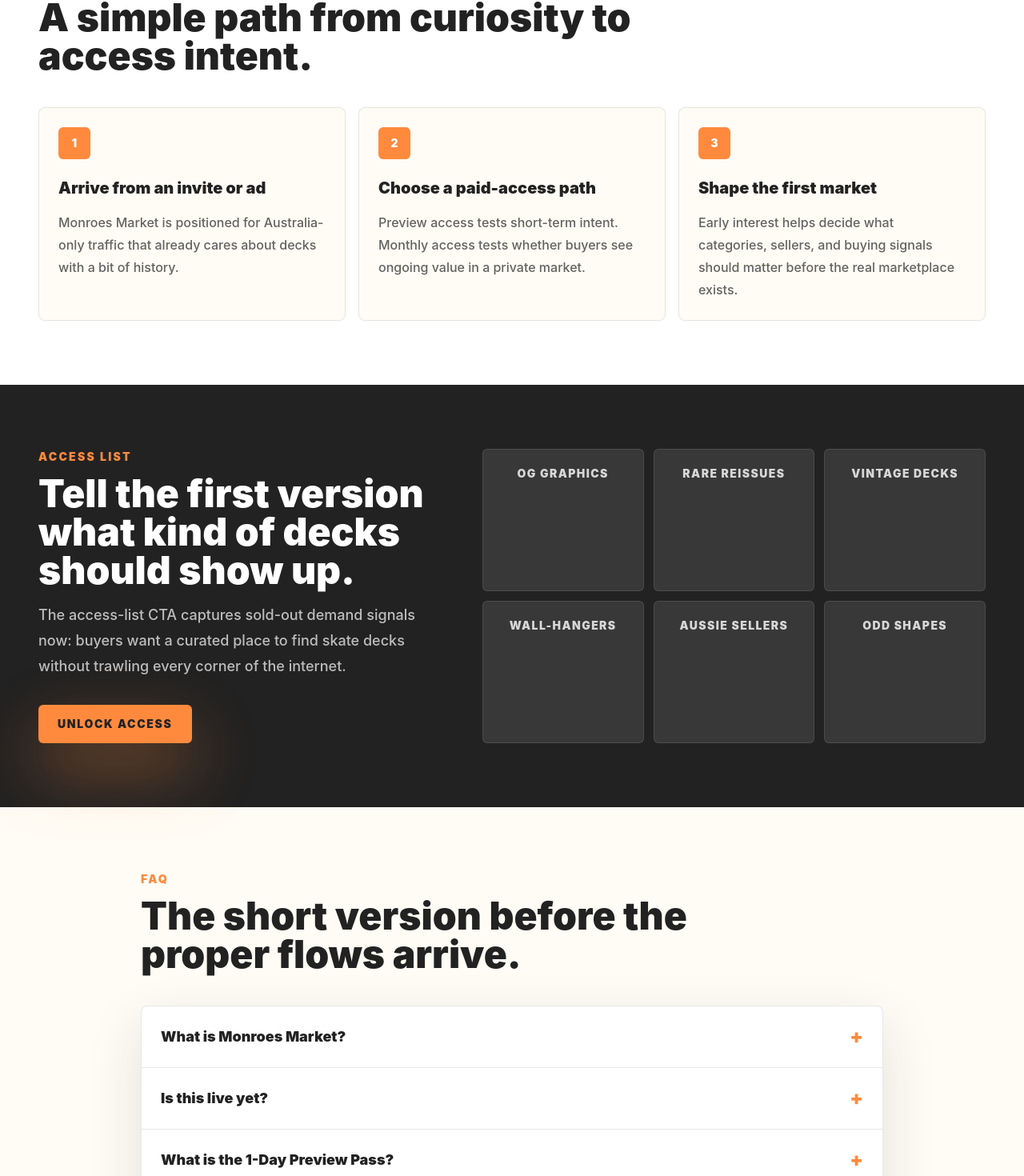
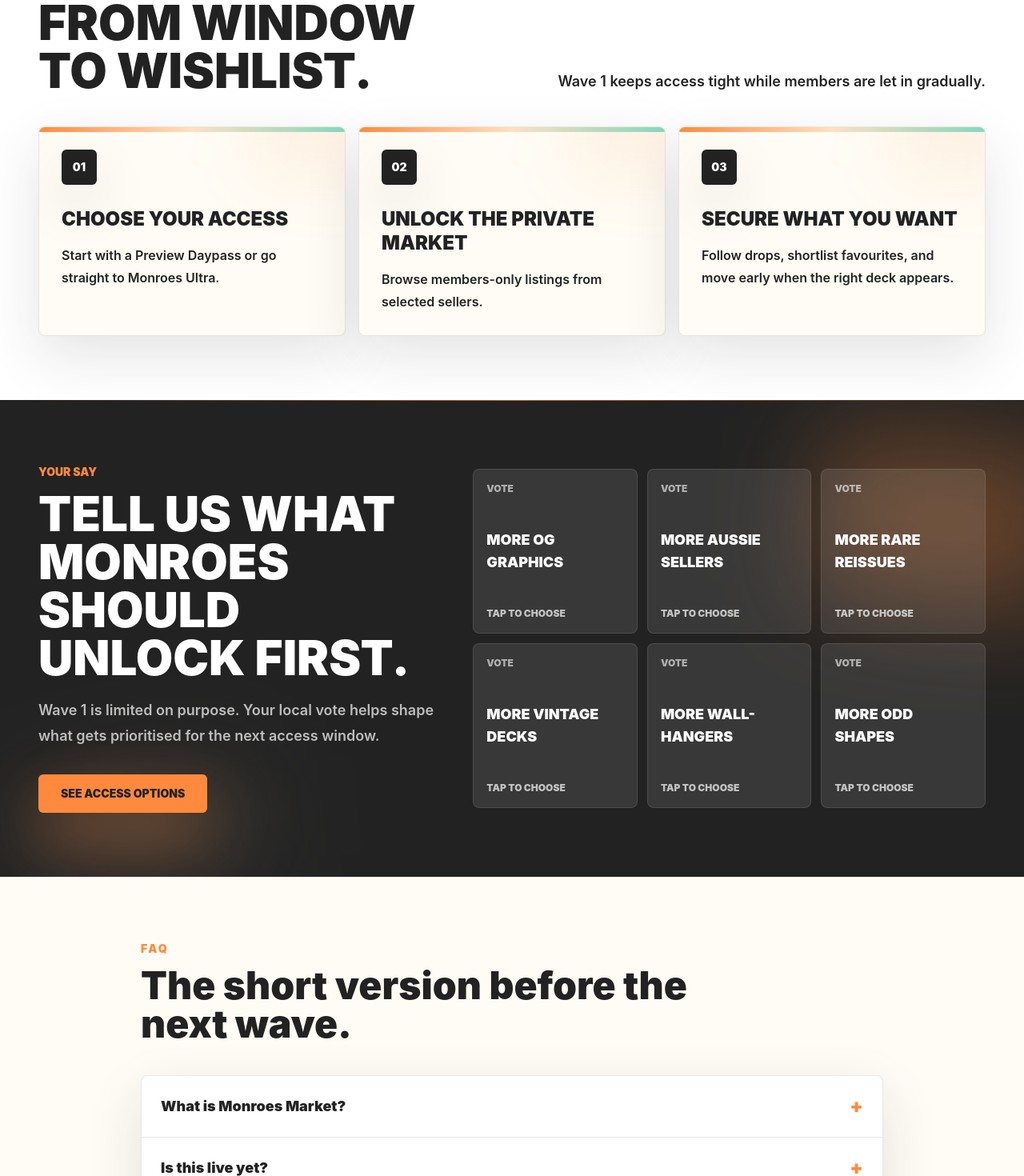
Before and after one commit to mlrspete/raphs, a Next.js app: page / in a window 1280 px wide. Shown: the part 1992-3462 px from the top of the page at 80% size. Built offline with nearby package versions, Linux system fonts and the light colour scheme; no server answers.

Commit message:
website improvements 3

```diff
--- a/components/marketing/FAQ.tsx
+++ b/components/marketing/FAQ.tsx
@@ -4,30 +4,31 @@
 const faqs = [
   {
     question: `What is ${site.name}?`,
-    answer: `${site.name} is a V0 demand-validation site for a future private marketplace focused on OG, rare, vintage, and interesting skateboard decks.`,
+    answer: `${site.name} is a private access marketplace concept for OG, rare, vintage, and interesting skateboard decks in Australia.`,
   },
   {
     question: "Is this live yet?",
     answer:
-      "This page is testing buyer interest and the paid-access model before marketplace features, payments, inventory, and seller tools are added.",
+      "Wave 1 is an early preview. The full marketplace, payments, checkout, and seller tools are not live yet.",
   },
   {
-    question: "What is the 1-Day Preview Pass?",
-    answer: `It is a $4.99 AUD access concept for people who want a quick look at the kind of private deck market ${site.name} is shaping.`,
+    question: "What is the Preview Daypass?",
+    answer:
+      "It is the one-day access option for people who want a quick peek at private listings before joining the full membership.",
   },
   {
-    question: "What is the Monthly Marketplace Pass?",
+    question: "What is Monroes Ultra?",
     answer:
-      "It is a $24.99 AUD/month concept for ongoing access to the future curated marketplace experience.",
+      "Monroes Ultra is the monthly membership concept for ongoing access to private listings, drops, and seller opportunities.",
   },
   {
     question: "Is this Australia only?",
-    answer: `Yes. ${site.name} is positioned around Australian buyers, sellers, pricing, and shipping expectations.`,
+    answer: `Yes. ${site.name} is focused on Australian buyers, sellers, pricing, and shipping expectations for this early wave.`,
   },
   {
     question: "Can I sell decks later?",
     answer:
-      "That is part of the future marketplace direction. Seller interest will help shape what comes after the buyer-access test.",
+      "That is part of the direction. Selected sellers will be introduced gradually as the next access windows open.",
   },
 ];
 
@@ -38,7 +39,7 @@
         <div className="max-w-3xl">
           <p className="text-sm font-black uppercase tracking-[0.16em] text-orange">FAQ</p>
           <h2 className="mt-3 text-3xl font-black leading-tight text-ink sm:text-5xl">
-            The short version before the proper flows arrive.
+            The short version before the next wave.
           </h2>
         </div>
 
--- a/components/marketing/HowItWorks.tsx
+++ b/components/marketing/HowItWorks.tsx
@@ -1,17 +1,15 @@
-import { site } from "@/lib/site";
-
 const steps = [
   {
-    title: "Arrive from an invite or ad",
-    body: `${site.name} is positioned for Australia-only traffic that already cares about decks with a bit of history.`,
+    title: "Choose your access",
+    body: "Start with a Preview Daypass or go straight to Monroes Ultra.",
   },
   {
-    title: "Choose a paid-access path",
-    body: "Preview access tests short-term intent. Monthly access tests whether buyers see ongoing value in a private market.",
+    title: "Unlock the private market",
+    body: "Browse members-only listings from selected sellers.",
   },
   {
-    title: "Shape the first market",
-    body: "Early interest helps decide what categories, sellers, and buying signals should matter before the real marketplace exists.",
+    title: "Secure what you want",
+    body: "Follow drops, shortlist favourites, and move early when the right deck appears.",
   },
 ];
 
@@ -19,21 +17,33 @@
   return (
     <section className="bg-white py-16 sm:py-20">
       <div className="mx-auto max-w-7xl px-5 sm:px-8 lg:px-12">
-        <div className="max-w-3xl">
-          <p className="text-sm font-black uppercase tracking-[0.16em] text-orange">How it works</p>
-          <h2 className="mt-3 text-3xl font-black leading-tight text-ink sm:text-5xl">
-            A simple path from curiosity to access intent.
-          </h2>
+        <div className="grid gap-5 lg:grid-cols-[0.72fr_1fr] lg:items-end">
+          <div>
+            <p className="text-sm font-black uppercase text-orange">How it works</p>
+            <h2 className="mt-3 text-4xl font-black uppercase leading-none text-ink sm:text-6xl">
+              From window to wishlist.
+            </h2>
+          </div>
+          <p className="max-w-2xl text-lg font-semibold leading-8 text-ink/68 lg:justify-self-end">
+            Wave 1 keeps access tight while members are let in gradually.
+          </p>
         </div>
 
         <div className="mt-10 grid gap-4 md:grid-cols-3">
           {steps.map((step, index) => (
-            <article className="rounded-lg border border-ink/10 bg-cream p-6" key={step.title}>
-              <span className="inline-flex h-10 w-10 items-center justify-center rounded-md bg-orange text-sm font-black text-white">
-                {index + 1}
-              </span>
-              <h3 className="mt-6 text-xl font-black leading-tight text-ink">{step.title}</h3>
-              <p className="mt-4 text-base font-medium leading-7 text-ink/70">{step.body}</p>
+            <article
+              className="relative overflow-hidden rounded-lg border border-ink/10 bg-cream p-6 shadow-soft sm:p-7"
+              key={step.title}
+            >
+              <div className="absolute inset-x-0 top-0 h-1.5 bg-gradient-to-r from-orange via-peach to-mint" />
+              <div className="absolute -right-12 -top-12 h-28 w-40 rotate-6 rounded-lg bg-orange/10 blur-2xl" />
+              <div className="relative">
+                <span className="inline-flex h-11 w-11 items-center justify-center rounded-md bg-ink text-sm font-black text-white shadow-soft">
+                  0{index + 1}
+                </span>
+                <h3 className="mt-7 text-2xl font-black uppercase leading-tight text-ink">{step.title}</h3>
+                <p className="mt-4 text-base font-semibold leading-7 text-ink/68">{step.body}</p>
+              </div>
             </article>
           ))}
         </div>
--- a/components/marketing/PreferencePrompt.tsx
+++ b/components/marketing/PreferencePrompt.tsx
@@ -1,45 +1,100 @@
-import { AccessCTA } from "@/components/marketing/AccessCTA";
-import { site } from "@/lib/site";
+"use client";
 
-const preferences = ["OG graphics", "Rare reissues", "Vintage decks", "Wall-hangers", "Aussie sellers", "Odd shapes"];
+import { useEffect, useState } from "react";
+
+const voteStorageKey = "monroes-your-say-vote";
+const preferences = [
+  "More OG graphics",
+  "More Aussie sellers",
+  "More rare reissues",
+  "More vintage decks",
+  "More wall-hangers",
+  "More odd shapes",
+];
+
+function tileClassName(isSelected: boolean) {
+  return [
+    "relative flex aspect-square min-h-28 flex-col justify-between overflow-hidden rounded-lg border p-4 text-left transition",
+    "focus:outline-none focus:ring-4 focus:ring-orange/35",
+    isSelected
+      ? "border-orange bg-orange text-ink shadow-deck"
+      : "border-white/10 bg-white/10 text-white hover:-translate-y-1 hover:border-orange/70 hover:bg-white/20",
+  ].join(" ");
+}
 
 export function PreferencePrompt() {
+  const [selectedVote, setSelectedVote] = useState<string | null>(null);
+
+  useEffect(() => {
+    try {
+      const savedVote = window.localStorage.getItem(voteStorageKey);
+
+      if (savedVote && preferences.includes(savedVote)) {
+        setSelectedVote(savedVote);
+      }
+    } catch {
+      setSelectedVote(null);
+    }
+  }, []);
+
+  function submitVote(preference: string) {
+    setSelectedVote(preference);
+
+    try {
+      window.localStorage.setItem(voteStorageKey, preference);
+    } catch {
+      // localStorage can be unavailable in private or locked-down browsers.
+    }
+  }
+
   return (
-    <section className="bg-ink py-16 text-white sm:py-20" id="preferences">
-      <div className="mx-auto grid max-w-7xl gap-10 px-5 sm:px-8 lg:grid-cols-[0.9fr_1.1fr] lg:px-12">
+    <section className="relative overflow-hidden bg-ink py-16 text-white sm:py-20" id="preferences">
+      <div className="absolute inset-x-0 top-0 h-px bg-gradient-to-r from-transparent via-orange/70 to-transparent" />
+      <div className="absolute -right-16 top-12 h-52 w-80 rotate-6 rounded-lg bg-orange/30 blur-3xl" />
+      <div className="absolute bottom-0 left-10 h-32 w-72 -rotate-6 rounded-lg bg-peach/10 blur-3xl" />
+
+      <div className="relative mx-auto grid max-w-7xl gap-10 px-5 sm:px-8 lg:grid-cols-[0.88fr_1.12fr] lg:items-center lg:px-12">
         <div>
-          <p className="text-sm font-black uppercase tracking-[0.16em] text-orange">Access list</p>
-          <h2 className="mt-3 text-3xl font-black leading-tight sm:text-5xl">
-            Tell the first version what kind of decks should show up.
+          <p className="text-sm font-black uppercase text-orange">Your say</p>
+          <h2 className="mt-3 text-4xl font-black uppercase leading-none sm:text-6xl">
+            Tell us what Monroes should unlock first.
           </h2>
-          <p className="mt-4 text-lg font-medium leading-8 text-white/70">
-            The access-list CTA captures sold-out demand signals now: buyers want a curated place to find skate decks
-            without trawling every corner of the internet.
+          <p className="mt-5 max-w-xl text-lg font-semibold leading-8 text-white/70">
+            Wave 1 is limited on purpose. Your local vote helps shape what gets prioritised for the next access window.
           </p>
-          <AccessCTA
-            body={site.soldOutModal.body}
-            className="mt-8 inline-flex min-h-12 w-full items-center justify-center rounded-md bg-orange px-6 py-3 text-center text-sm font-black uppercase tracking-[0.12em] text-ink shadow-deck transition hover:-translate-y-0.5 hover:bg-peach focus:outline-none focus:ring-4 focus:ring-white/20 sm:w-auto"
-            ctaLabel={site.soldOutModal.ctaLabel}
-            currency={site.currency}
-            eventContext="homepage_preference_prompt"
-            headline={site.soldOutModal.headline}
-            offerId={site.offers.previewPass.offerId}
-            offerType={site.offers.previewPass.offerType}
-            priceCents={site.offers.previewPass.priceCents}
+          <a
+            className="mt-8 inline-flex min-h-12 w-full items-center justify-center rounded-md bg-orange px-7 py-3 text-center text-sm font-black uppercase text-ink shadow-deck transition hover:-translate-y-0.5 hover:bg-peach focus:outline-none focus:ring-4 focus:ring-white/20 sm:w-auto"
+            href="#access"
           >
-            Unlock access
-          </AccessCTA>
+            See access options
+          </a>
+          {selectedVote ? (
+            <p aria-live="polite" className="mt-4 text-sm font-bold text-white/64">
+              Vote submitted: {selectedVote}
+            </p>
+          ) : null}
         </div>
 
         <div className="grid grid-cols-2 gap-3 sm:grid-cols-3">
-          {preferences.map((preference) => (
-            <div
-              className="rounded-md border border-white/10 bg-white/10 px-4 py-5 text-center text-sm font-black uppercase tracking-[0.1em] text-white/80"
-              key={preference}
-            >
-              {preference}
-            </div>
-          ))}
+          {preferences.map((preference) => {
+            const isSelected = selectedVote === preference;
+
+            return (
+              <button
+                aria-pressed={isSelected}
+                className={tileClassName(isSelected)}
+                key={preference}
+                onClick={() => submitVote(preference)}
+                type="button"
+              >
+                <span className="text-xs font-black uppercase opacity-60">{isSelected ? "+1" : "Vote"}</span>
+                <span className="text-pretty text-base font-black uppercase leading-tight sm:text-lg">{preference}</span>
+                <span className="text-xs font-black uppercase opacity-70">
+                  {isSelected ? "Vote submitted" : "Tap to choose"}
+                </span>
+              </button>
+            );
+          })}
         </div>
       </div>
     </section>
```
